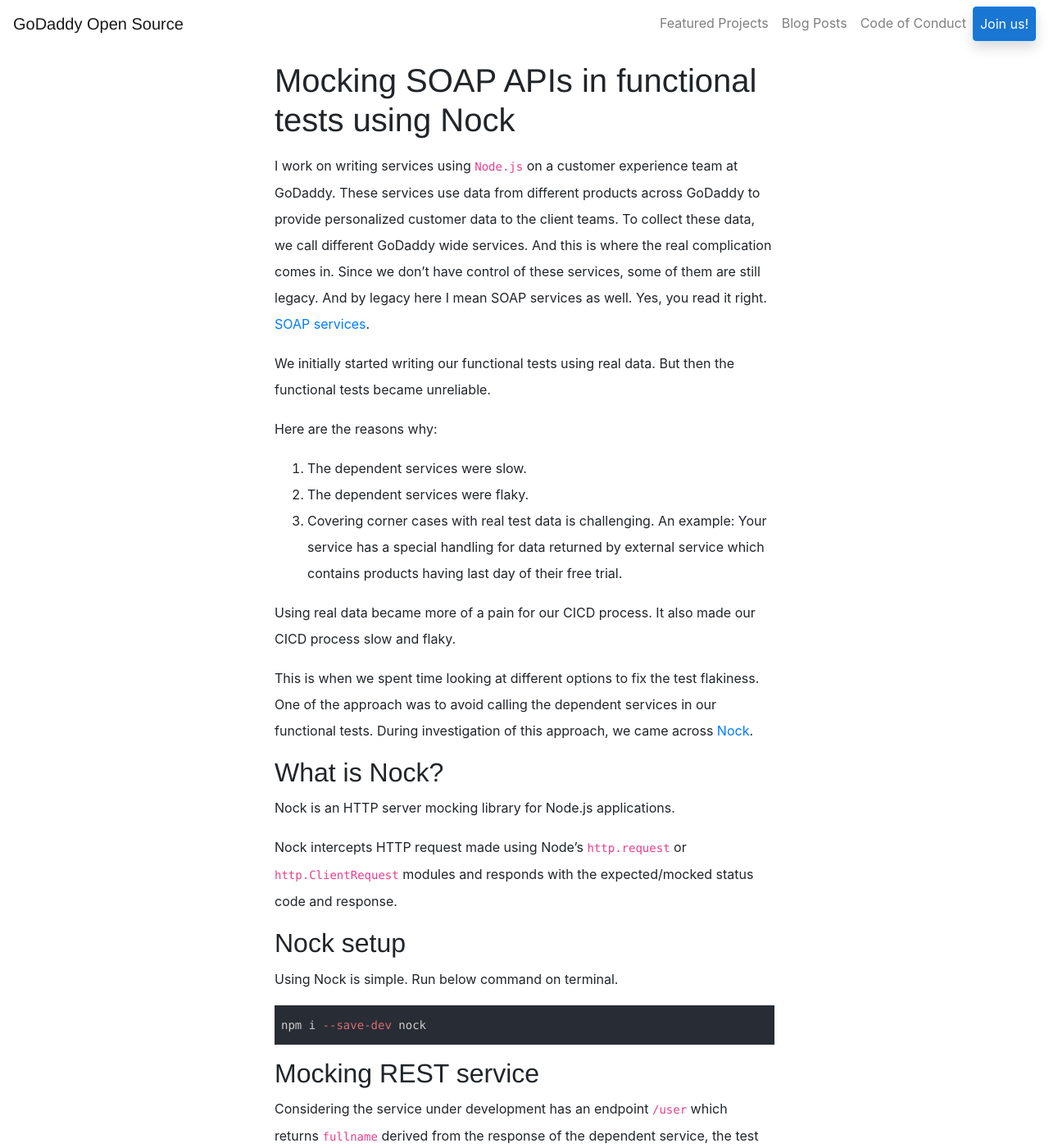
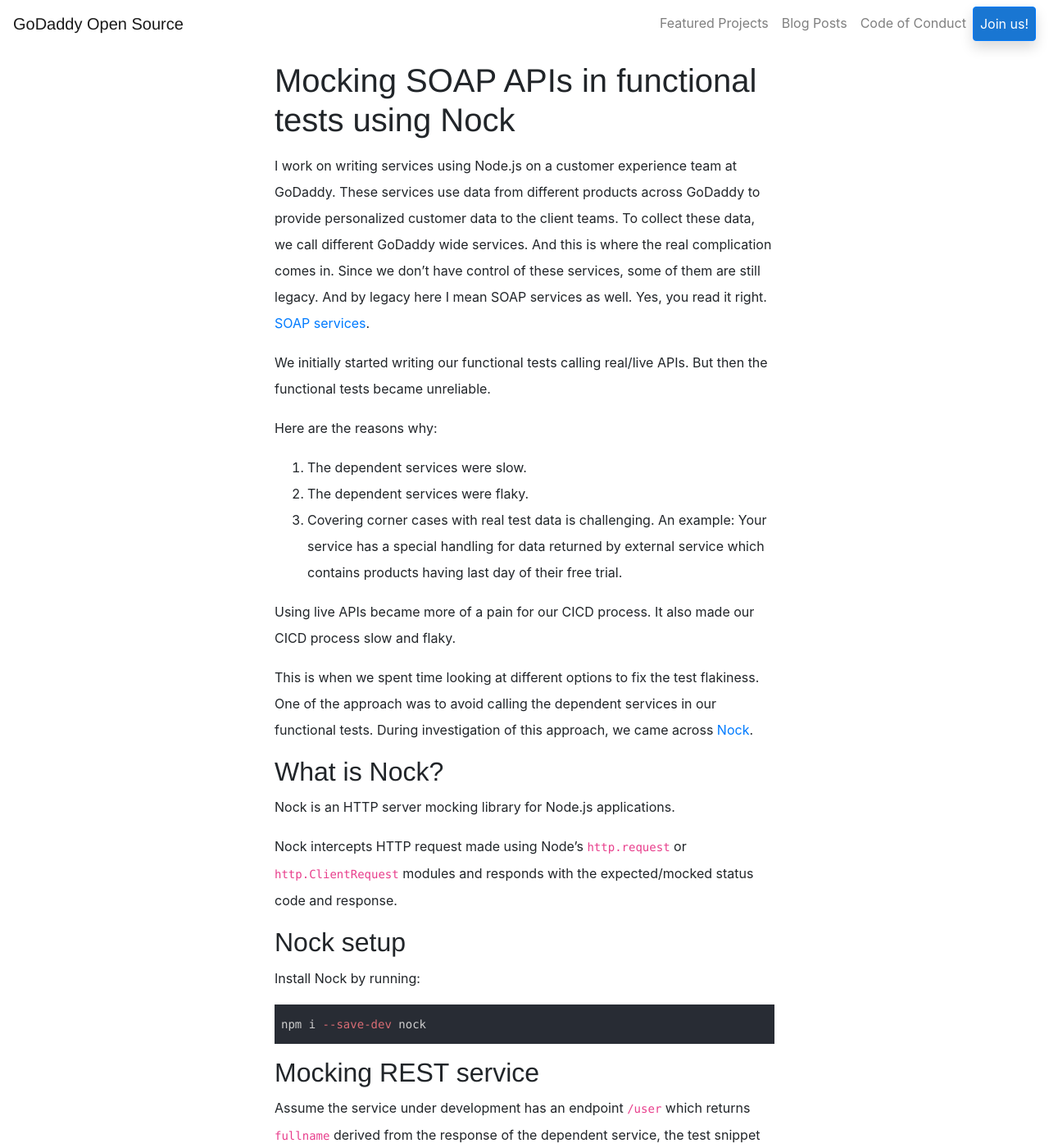
Before and after one commit to godaddy/godaddy.github.io, a Jekyll site: the page built from _posts/2018-10-02-mocking-soap-apis-in-functional-tests-using-nock.md, in a window 1280 px wide and 1400 px high. Shown: the whole window at 82% size. Built offline with Jekyll 4.4.1, drawn with Linux system fonts in a browser that asks for light colours; nearby versions of some CDN libraries; some web fonts are replaced; some of the changed text lies outside the part shown.

Commit message:
fix(nit): fix comment on PR #78 (#79)

````diff
--- a/_posts/2018-10-02-mocking-soap-apis-in-functional-tests-using-nock.md
+++ b/_posts/2018-10-02-mocking-soap-apis-in-functional-tests-using-nock.md
@@ -13,7 +13,7 @@
     photo: /assets/images/dagrawal.jpg
 ---
 
-I work on writing services using `Node.js` on a customer experience team at
+I work on writing services using Node.js on a customer experience team at
 GoDaddy. These services use data from different products across GoDaddy to
 provide personalized customer data to the client teams. To collect these data,
 we call different GoDaddy wide services. And this is where the real complication
@@ -21,8 +21,8 @@
 legacy. And by legacy here I mean SOAP services as well. Yes, you read it right.
 [SOAP services](https://en.wikipedia.org/wiki/SOAP).
 
-We initially started writing our functional tests using real data. But then the
-functional tests became unreliable.
+We initially started writing our functional tests calling real/live APIs. But
+then the functional tests became unreliable.
 
 Here are the reasons why:
 1. The dependent services were slow.
@@ -31,7 +31,7 @@
    service has a special handling for data returned by external service which
    contains products having last day of their free trial.
 
-Using real data became more of a pain for our CICD process. It also made our
+Using live APIs became more of a pain for our CICD process. It also made our
 CICD process slow and flaky.
 
 This is when we spent time looking at different options to fix the test
@@ -49,7 +49,7 @@
 
 ## Nock setup
 
-Using Nock is simple. Run below command on terminal.
+Install Nock by running:
 
 ```sh
 npm i --save-dev nock
@@ -57,7 +57,7 @@
 
 ## Mocking REST service
 
-Considering the service under development has an endpoint `/user` which returns
+Assume the service under development has an endpoint `/user` which returns
 `fullname` derived from the response of the dependent service, the test snippet
 would be:
 
@@ -275,7 +275,7 @@
 
 ## Conclusion
 
-Using nock will make your functional test less flaky and more independent of
+Using Nock will make your functional test less flaky and more independent of
 external factors. This will make your CICD more robust, fast and trustable.
 Hence, increasing your productivity and decreasing the time waiting for the
 build to be green with your fingers crossed.
````
